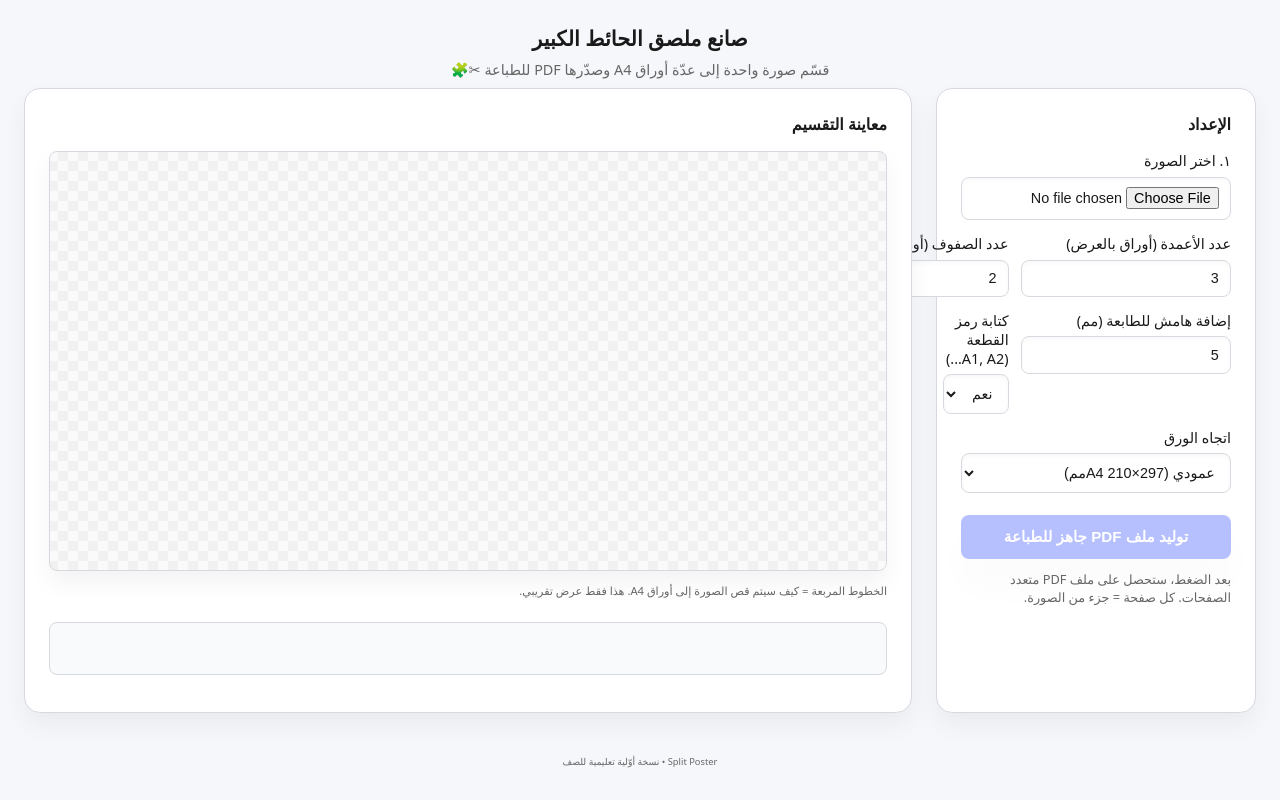
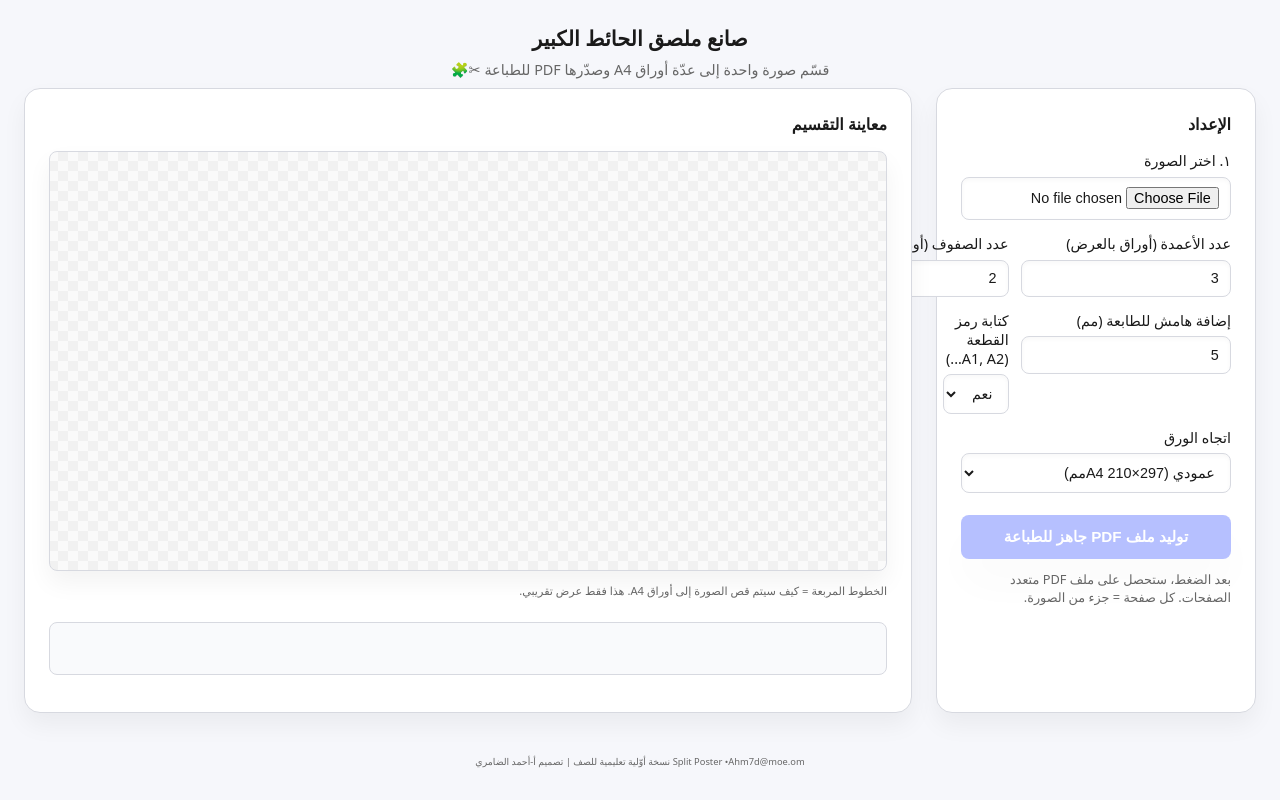
Before and after one commit to sc1561/Split-images, a plain HTML site: page index.html in a window 1280 px wide. Drawn offline with Linux system fonts and the light colour scheme.

Commit message:
Update index.html

```diff
--- a/index.html
+++ b/index.html
@@ -81,7 +81,7 @@
   </main>
 
   <footer class="footer">
-    <small>Split Poster • نسخة أوّلية تعليمية للصف</small>
+    <small>Split Poster •Ahm7d@moe.om نسخة أوّلية تعليمية للصف | تصميم أ-أحمد الضامري </small>
   </footer>
 
   <!-- مكتبة PDF -->
```
